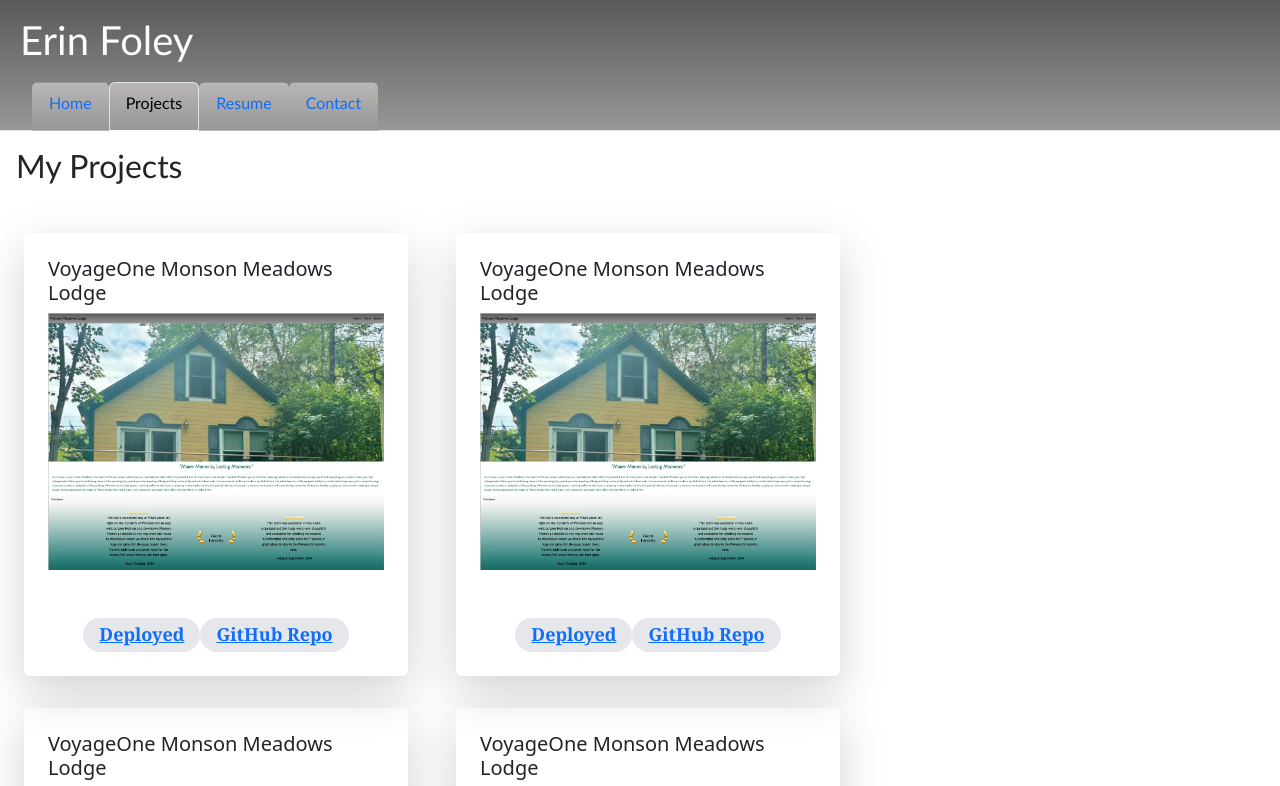
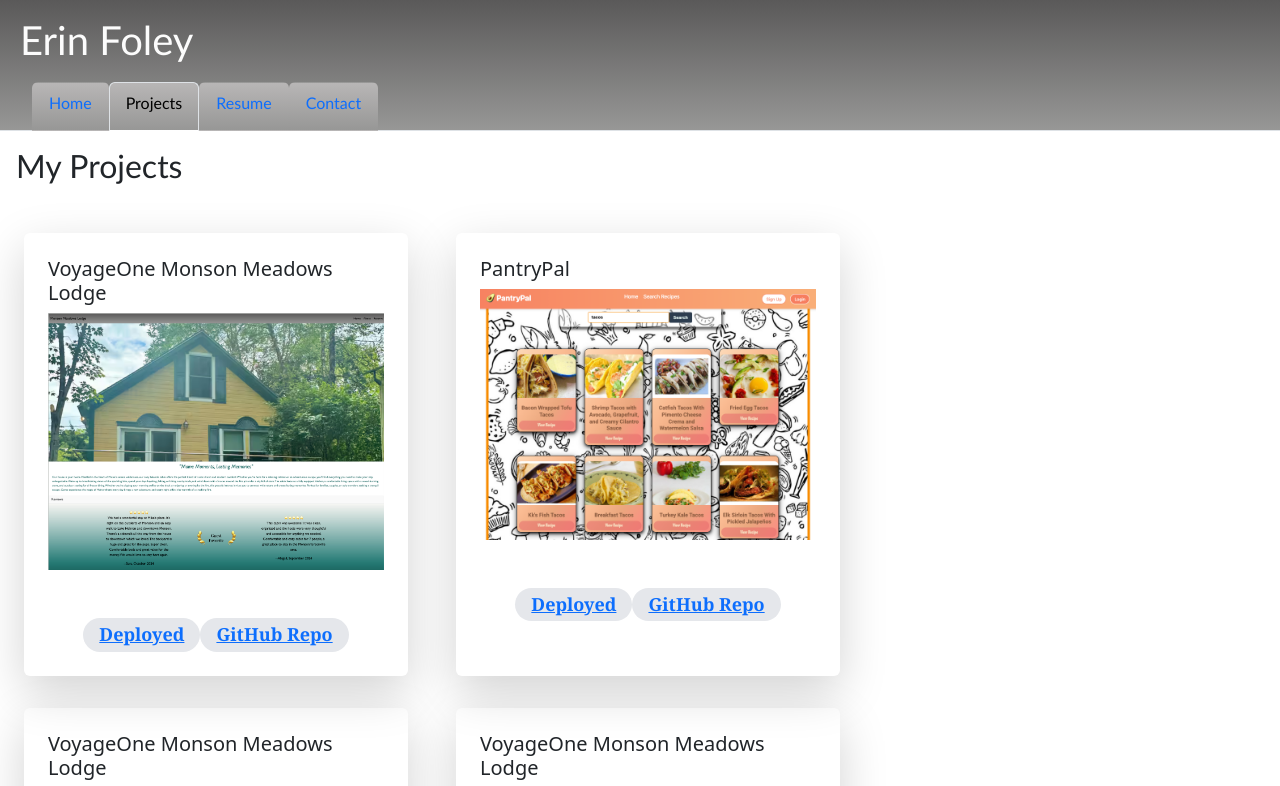
Before and after one commit to erindagfoley/Erin-Foley-Portfolio, a React (Vite) app: page /Projects in a window 1280 px wide. Shown: the top 786 px of the page. Built offline with nearby package versions, Linux system fonts and the light colour scheme.

Commit message:
added project 2 to portfolio

```diff
--- a/src/pages/Projects.jsx
+++ b/src/pages/Projects.jsx
@@ -1,5 +1,6 @@
 import ProjectCard from "../components/ProjectCard";
 import MonsonMeadowsLodge from "../assets/Monson-Meadows-Lodge-thumbnail.png"
+import PantryPal from "../assets/Pantry-Pal-thumbnail.png"
 export default function Projects() {
   const projectLoop = [
     {
@@ -9,10 +10,10 @@ export default function Projects() {
       githubLink: "https://github.com/erindagfoley/Monson-Meadows-Lodge.git"
     },
     {
-      title: "VoyageOne Monson Meadows Lodge",
-      image: MonsonMeadowsLodge,
-      deployedLink: "https://wick000.github.io/Monson-Meadows-Lodge/",
-      githubLink: "https://github.com/erindagfoley/Monson-Meadows-Lodge.git"
+      title: "PantryPal",
+      image: PantryPal,
+      deployedLink: "https://pantrypal-otuv.onrender.com/",
+      githubLink: "https://github.com/erindagfoley/PantryPal"
     },
     {
       title: "VoyageOne Monson Meadows Lodge",
```
Also changed, not shown: src/assets/Pantry-Pal-thumbnail.png (added).
